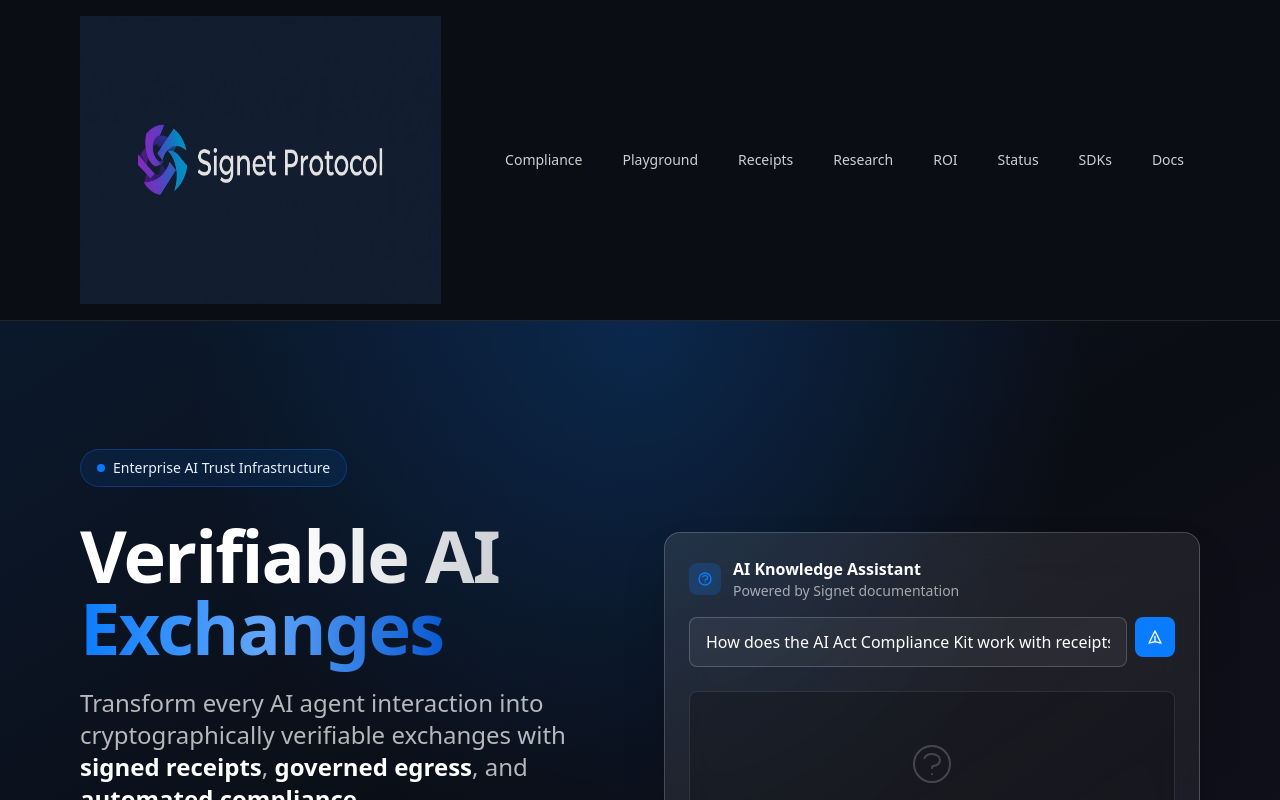
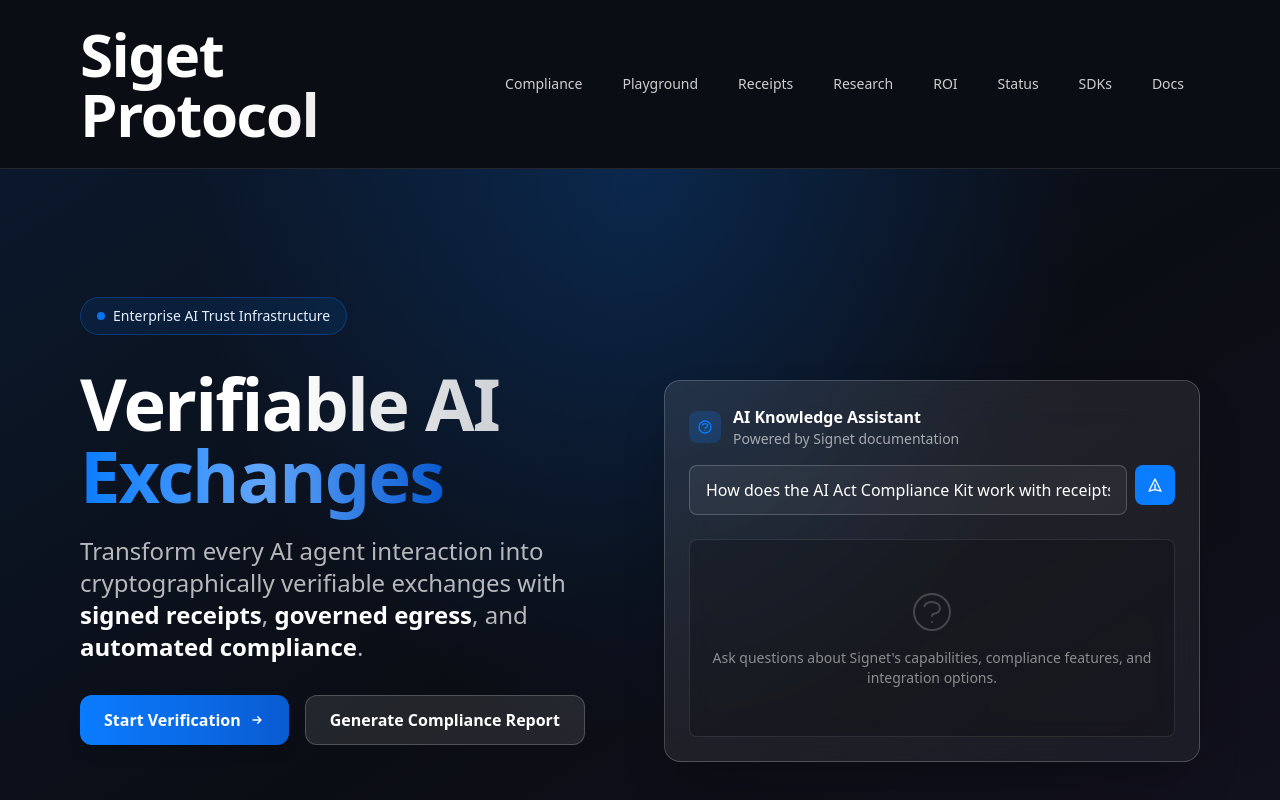
Before and after one commit to Maverick0351a/signetprotocol-frontend-v2, a Next.js app: page / in a window 1280 px wide. Shown: the top 800 px of the page. Built offline with nearby package versions, Linux system fonts and the light colour scheme.

Commit message:
feat: replace logo image with gradient wordmark 'Siget Protocol'

```diff
--- a/app/globals.css
+++ b/app/globals.css
@@ -83,3 +83,9 @@ html, body {
   @apply opacity-90 hover:opacity-100 transition-opacity duration-200 select-none pointer-events-auto;
   background: transparent !important;
 }
+
+/* Wordmark styling matching hero 'Verifiable AI' gradient */
+.brand-wordmark {
+  @apply font-bold tracking-tight bg-gradient-to-r from-white via-white to-white/80 bg-clip-text text-transparent select-none;
+  line-height: 1;
+}
--- a/app/layout.tsx
+++ b/app/layout.tsx
@@ -13,12 +13,8 @@ export default function RootLayout({ children }: { children: React.ReactNode })
       <body>
         <header className="border-b border-white/10">
           <div className="container flex items-center py-4">
-            <Link href="/" className="flex items-center mr-12">
-              <img
-                src="/logo.png"
-                alt="Signet Protocol"
-                className="logo-img h-40 sm:h-56 md:h-64 lg:h-72 w-auto max-h-[18rem]"
-              />
+            <Link href="/" className="flex items-center mr-12 py-2">
+              <span className="brand-wordmark text-5xl md:text-6xl">Siget Protocol</span>
             </Link>
             <nav className="flex items-center gap-2 text-sm">
               <Link className="nav-btn" href={"/compliance" as Route}>Compliance</Link>
```
